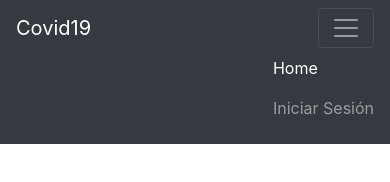
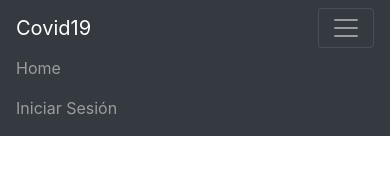
Before and after one commit to NickGalaz/Covid19, a website: page public/covid19/index.html in a window 390 px wide. Both pictures are taken after a click on the button "Toggle navigation". Drawn offline with nearby package versions, Linux system fonts and the light colour scheme; no server answers.

Commit message:
Arreglando Cambios

```diff
--- a/public/covid19/index.html
+++ b/public/covid19/index.html
@@ -12,6 +12,8 @@
     <script type="text/javascript" src="https://canvasjs.com/assets/script/canvasjs.min.js"></script>
     <!--JS-->
     <script src="./assets/scripts.js"></script>
+    <link rel="stylesheet" href="assets/css/style.css">
+
     <title>COVID-19</title>
 </head>
 
@@ -19,27 +21,36 @@
 
     <!--nav-->
     <nav class="navbar navbar-expand-lg navbar-dark bg-dark">
-        <div class="container-fluid">
-            <a class="navbar-brand ms-3" href="#">Covid19</a>
-            <button class="navbar-toggler" type="button" data-bs-toggle="collapse"
-                data-bs-target="#navbarSupportedContent" aria-controls="navbarSupportedContent" aria-expanded="false"
+        <!-- <div class="container-fluid"> -->
+            <div class="container">
+            <!-- <a class="navbar-brand ms-3" href="#">Covid19</a> -->
+            <a class="navbar-brand" href="#">Covid19</a>
+
+            <!-- <button class="navbar-toggler" type="button" data-bs-toggle="collapse" -->
+                <button class="navbar-toggler" type="button" data-toggle="collapse"
+                data-target="#navbarNav" aria-controls="navbarNav" aria-expanded="false"
                 aria-label="Toggle navigation">
                 <span class="navbar-toggler-icon"></span>
             </button>
-            <div class="collapse navbar-collapse d-flex justify-content-end" id="navbarSupportedContent">
-                <ul class="navbar-nav ms-auto mb-2 mb-lg-0">
+
+            <!-- <div class="collapse navbar-collapse d-flex justify-content-end" id="navbarSupportedContent"> -->
+                <div class="collapse navbar-collapse" id="navbarNav">
+                <!-- <ul class="navbar-nav ms-auto mb-2 mb-lg-0"> -->
+                    <ul class="navbar-nav ml-auto">
                     <li class="nav-item">
-                        <a class="nav-link active" aria-current="page" href="#">Home</a>
+                        <!-- <a class="nav-link active" aria-current="page" href="#">Home</a> -->
+                        <a class="nav-link" href="#home">Home</a>
                     </li>
                     <li class="nav-item">
-                        <a class="nav-link" href="#">Iniciar Sesión</a>
+                        <!-- <a class="nav-link" href="#">Iniciar Sesión</a> -->
+                        <a class="nav-link" href="#inicio">Iniciar Sesión</a>
                     </li>
                 </ul>
             </div>
         </div>
     </nav>
 
-    <!--formulario-->
+    <!-- formulario
     <div id="toggle-form">
         <div class="modal fade" id="logeo" data-backdrop="static" data-keyboard="false" tabindex="-1"
             aria-labelledby="logeoToken" aria-hidden="true">
@@ -72,7 +83,7 @@
                 </div>
             </div>
         </div>
-    </div>
+    </div> -->
 
 
     <!--grafico - style podría cambiarse según cómo se vea-->
```
